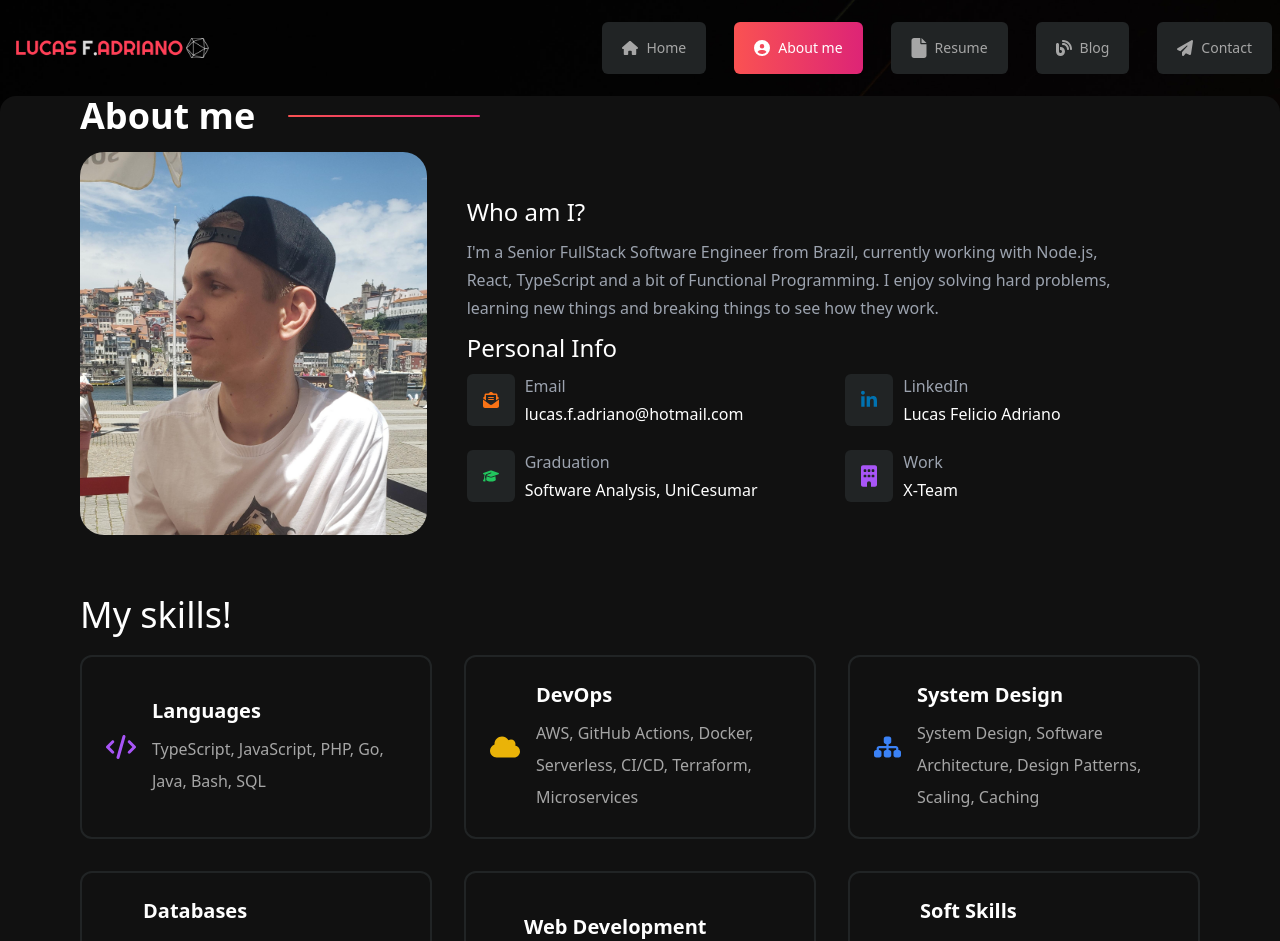
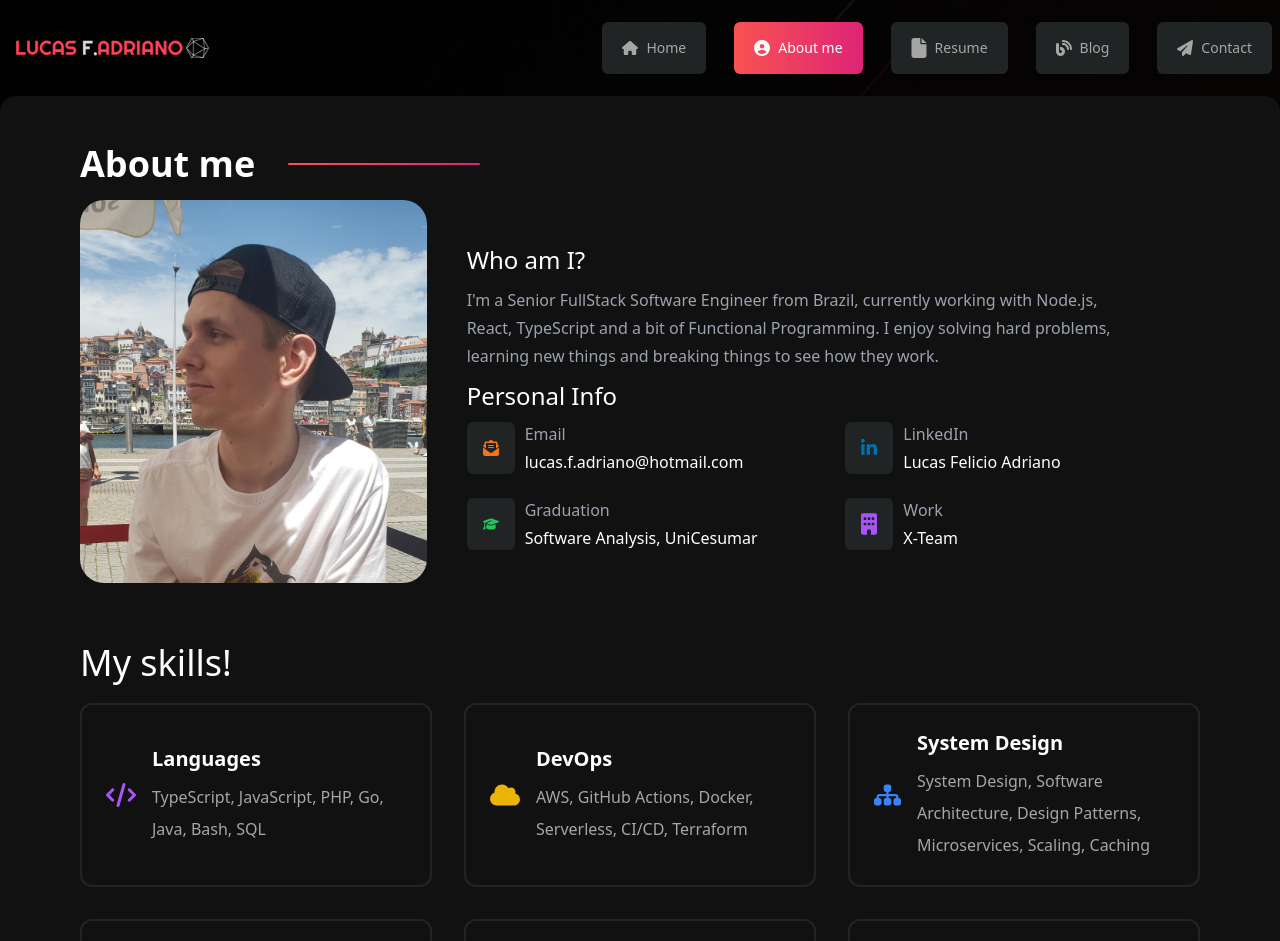
Before and after one commit to lucasadrianof/personal-blog-nextjs, a Next.js app: page /about in a window 1280 px wide. Shown: the top 941 px of the page. Built offline with nearby package versions, Linux system fonts and the light colour scheme.

Commit message:
chore: about tweaks

```diff
--- a/src/app/about/page.tsx
+++ b/src/app/about/page.tsx
@@ -5,7 +5,7 @@ export default function About() {
   return (
     <div className="lg:container lg:rounded-2xl bg-[#111111] px-4 sm:px-5 md:px-10 lg:px-20">
       <div>
-        <div className="py-12 xs:pt-0 xs:pb-12">
+        <div className="sm:py-12 xs:pt-0 xs:pb-12">
           <h2 className="after-effect after:left-52 mt-12 xs:mt-6 lg:mt-0">
             About me
           </h2>
--- a/src/app/components/Skills/data.ts
+++ b/src/app/components/Skills/data.ts
@@ -25,15 +25,14 @@ const skills: Skill[] = [
   {
     icon: faCloud,
     iconColor: 'text-yellow-500',
-    description:
-      'AWS, GitHub Actions, Docker, Serverless, CI/CD, Terraform, Microservices',
+    description: 'AWS, GitHub Actions, Docker, Serverless, CI/CD, Terraform',
     title: 'DevOps',
   },
   {
     icon: faSitemap,
     iconColor: 'text-blue-500',
     description:
-      'System Design, Software Architecture, Design Patterns, Scaling, Caching',
+      'System Design, Software Architecture, Design Patterns, Microservices, Scaling, Caching',
     title: 'System Design',
   },
   {
```
